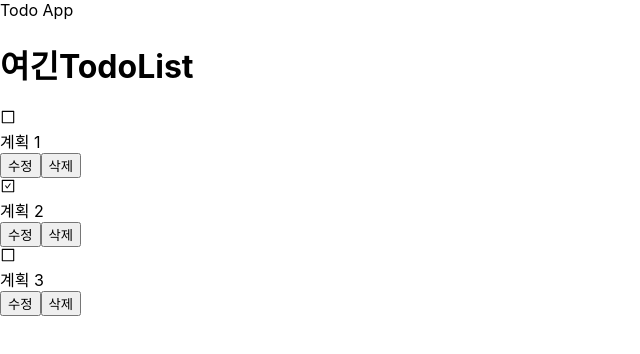
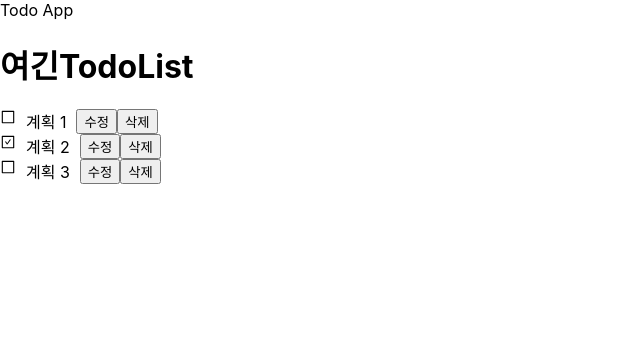
Before and after one commit to wkdms3509/myTodoApp, a React (Create React App) app: page / in a window 1280 px wide. Shown: the top 354 px of the page, without its empty margins (0-640 px from the left). Built offline with nearby package versions, Linux system fonts and the light colour scheme.

Commit message:
add todoItem.css

```diff
--- /dev/null
+++ b/src/components/TodoItem.css
@@ -0,0 +1,11 @@
+.TodoItem {
+    display: flex;
+}
+
+.TodoItem .contents {
+    margin-right: 10px;
+}
+
+.TodoItem .text {
+    margin-right: 10px;
+}
--- a/src/components/TodoItem.jsx
+++ b/src/components/TodoItem.jsx
@@ -1,14 +1,15 @@
-import { AiOutlineCheckSquare, AiOutlineBorder } from 'react-icons/ai'
+import { AiOutlineCheckSquare, AiOutlineBorder } from 'react-icons/ai';
+import './TodoItem.css';
 
 const TodoItem = ({todo}) => {
     const {text, checked} = todo;
 
     return (
-        <div>
-            <div className={`content ${checked}`}>
+        <div className="TodoItem">
+            <div className={`contents ${checked}`}>
                 {checked ? <AiOutlineCheckSquare /> : <AiOutlineBorder/>}
             </div>
-            <div>{todo.text}</div>
+            <div className="text">{todo.text}</div>
             <button>수정</button>
             <button>삭제</button>
         </div>
--- a/src/components/TodoList.jsx
+++ b/src/components/TodoList.jsx
@@ -1,12 +1,10 @@
 import TodoItem from './TodoItem';
 
 const TodoList = ({todos}) => {
-    // const todolist = todos.map(todo => todo)
     return (
         <>
             <h1>여긴TodoList</h1>
             <div>{todos.map((todo, index) => <TodoItem key={index} todo={todo} />)}</div>
-            {/* <div><TodoItem /></div> */}
         </>
 
     );
```
